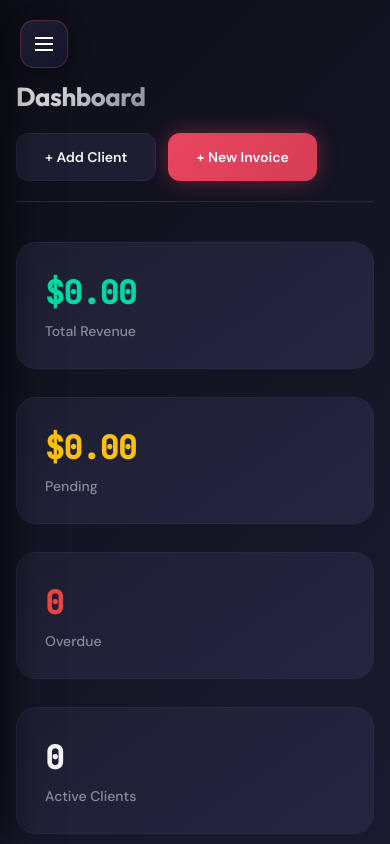
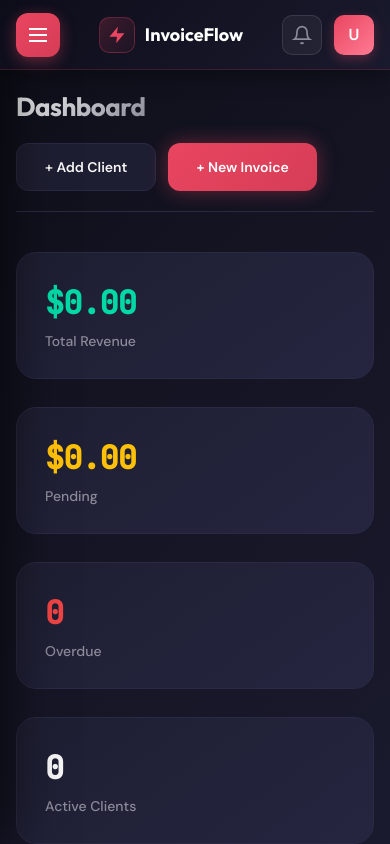
Before and after one commit to cyberblackout/invoice-app, a Next.js app: page / in a window 390 px wide. Built offline with nearby package versions, Linux system fonts and the light colour scheme; no server answers; the database is empty.

Commit message:
Professional mobile header with logo, search, and profile

```diff
--- a/src/app/globals.css
+++ b/src/app/globals.css
@@ -500,7 +500,7 @@ tr:hover td {
   .main-content {
     margin-left: 0;
     width: 100%;
-    padding: 80px 16px 32px;
+    padding: 90px 16px 32px;
   }
 }
 
--- a/src/components/Sidebar.module.css
+++ b/src/components/Sidebar.module.css
@@ -203,39 +203,113 @@
   border-top: 1px solid rgba(255, 255, 255, 0.04);
 }
 
-.menuBtn {
+/* Mobile Header */
+.mobileHeader {
   display: none;
   position: fixed;
-  top: 20px;
-  left: 20px;
-  z-index: 200;
-  background: linear-gradient(135deg, #1e1e32 0%, #13132a 100%);
-  border: 1px solid rgba(233, 69, 96, 0.3);
+  top: 0;
+  left: 0;
+  right: 0;
+  height: 70px;
+  background: linear-gradient(135deg, #0d0d1a 0%, #1a1a2e 100%);
+  border-bottom: 1px solid rgba(233, 69, 96, 0.2);
+  z-index: 150;
+  padding: 0 16px;
+  align-items: center;
+  justify-content: space-between;
+  box-shadow: 0 4px 20px rgba(0, 0, 0, 0.4);
+}
+
+.menuBtn {
+  width: 44px;
+  height: 44px;
+  background: linear-gradient(135deg, #e94560 0%, #d63d56 100%);
+  border: none;
+  border-radius: 12px;
   color: #fff;
-  font-size: 20px;
-  width: 48px;
-  height: 48px;
-  border-radius: 14px;
-  cursor: pointer;
+  display: flex;
   align-items: center;
   justify-content: center;
-  box-shadow: 0 4px 20px rgba(0, 0, 0, 0.4);
+  cursor: pointer;
+  box-shadow: 0 4px 15px rgba(233, 69, 96, 0.4);
   transition: all 0.2s;
 }
 
-.menuBtn:hover {
-  background: #e94560;
-  transform: scale(1.05);
+.menuBtn:active {
+  transform: scale(0.95);
+}
+
+.mobileLogo {
+  display: flex;
+  align-items: center;
+  gap: 10px;
+}
+
+.mobileLogoIcon {
+  width: 36px;
+  height: 36px;
+  background: linear-gradient(135deg, rgba(233, 69, 96, 0.2) 0%, rgba(233, 69, 96, 0.05) 100%);
+  border-radius: 10px;
+  display: flex;
+  align-items: center;
+  justify-content: center;
+  border: 1px solid rgba(233, 69, 96, 0.3);
+}
+
+.mobileBrand {
+  font-family: 'Outfit', sans-serif;
+  font-size: 18px;
+  font-weight: 700;
+  color: #fff;
+}
+
+.headerRight {
+  display: flex;
+  align-items: center;
+  gap: 12px;
+}
+
+.headerBtn {
+  width: 40px;
+  height: 40px;
+  background: rgba(255, 255, 255, 0.05);
+  border: 1px solid rgba(255, 255, 255, 0.1);
+  border-radius: 10px;
+  color: #8b8b9a;
+  display: flex;
+  align-items: center;
+  justify-content: center;
+  cursor: pointer;
+  transition: all 0.2s;
+}
+
+.headerBtn:hover {
+  background: rgba(255, 255, 255, 0.1);
+  color: #fff;
+}
+
+.avatar {
+  width: 40px;
+  height: 40px;
+  background: linear-gradient(135deg, #e94560 0%, #ff7b93 100%);
+  border-radius: 10px;
+  display: flex;
+  align-items: center;
+  justify-content: center;
+  font-weight: 700;
+  font-size: 16px;
+  color: #fff;
+  box-shadow: 0 4px 12px rgba(233, 69, 96, 0.3);
 }
 
 .overlay {
   display: none;
   position: fixed;
   inset: 0;
-  background: rgba(0, 0, 0, 0.8);
-  backdrop-filter: blur(8px);
+  background: rgba(0, 0, 0, 0.85);
+  backdrop-filter: blur(12px);
   z-index: 90;
-  animation: fadeIn 0.2s ease-out;
+  animation: fadeIn 0.25s ease-out;
 }
 
 @keyframes fadeIn {
@@ -243,21 +317,24 @@
   to { opacity: 1; }
 }
 
+/* Mobile Responsive */
 @media (max-width: 768px) {
+  .mobileHeader {
+    display: flex;
+  }
+
   .sidebar {
     transform: translateX(-100%);
     width: 300px;
-    box-shadow: 8px 0 40px rgba(0, 0, 0, 0.6);
+    box-shadow: 8px 0 50px rgba(0, 0, 0, 0.6);
+    top: 0;
+    height: 100%;
   }
 
   .sidebar.open {
     transform: translateX(0);
   }
 
-  .menuBtn {
-    display: flex;
-  }
-
   .overlay {
     display: block;
   }
--- a/src/components/Sidebar.tsx
+++ b/src/components/Sidebar.tsx
@@ -20,15 +20,44 @@ export default function Sidebar() {
 
   return (
     <>
+      <header className={styles.mobileHeader}>
         <button
           className={styles.menuBtn}
-        onClick={() => setIsOpen(!isOpen)}
-        aria-label="Toggle menu"
+          onClick={() => setIsOpen(true)}
+          aria-label="Open menu"
         >
           <svg width="24" height="24" viewBox="0 0 24 24" fill="none" stroke="currentColor" strokeWidth="2">
             <path d="M3 12h18M3 6h18M3 18h18"/>
           </svg>
         </button>
+
+        <div className={styles.mobileLogo}>
+          <div className={styles.mobileLogoIcon}>
+            <svg width="20" height="20" viewBox="0 0 24 24" fill="none">
+              <path d="M13 2L3 14h9l-1 8 10-12h-9l1-8z" fill="url(#gradientMobile)"/>
+              <defs>
+                <linearGradient id="gradientMobile" x1="3" y1="2" x2="13" y2="14">
+                  <stop stopColor="#e94560"/>
+                  <stop offset="1" stopColor="#ff7b93"/>
+                </linearGradient>
+              </defs>
+            </svg>
+          </div>
+          <span className={styles.mobileBrand}>InvoiceFlow</span>
+        </div>
+
+        <div className={styles.headerRight}>
+          <button className={styles.headerBtn}>
+            <svg width="20" height="20" viewBox="0 0 24 24" fill="none" stroke="currentColor" strokeWidth="2">
+              <path d="M18 8A6 6 0 0 0 6 8c0 7-3 9-3 9h18s-3-2-3-9"/>
+              <path d="M13.73 21a2 2 0 0 1-3.46 0"/>
+            </svg>
+          </button>
+          <div className={styles.avatar}>
+            <span>U</span>
+          </div>
+        </div>
+      </header>
 
       <aside className={`${styles.sidebar} ${isOpen ? styles.open : ''}`}>
         <div className={styles.header}>
```
Lines whose indentation alone changed are shown as unchanged.
